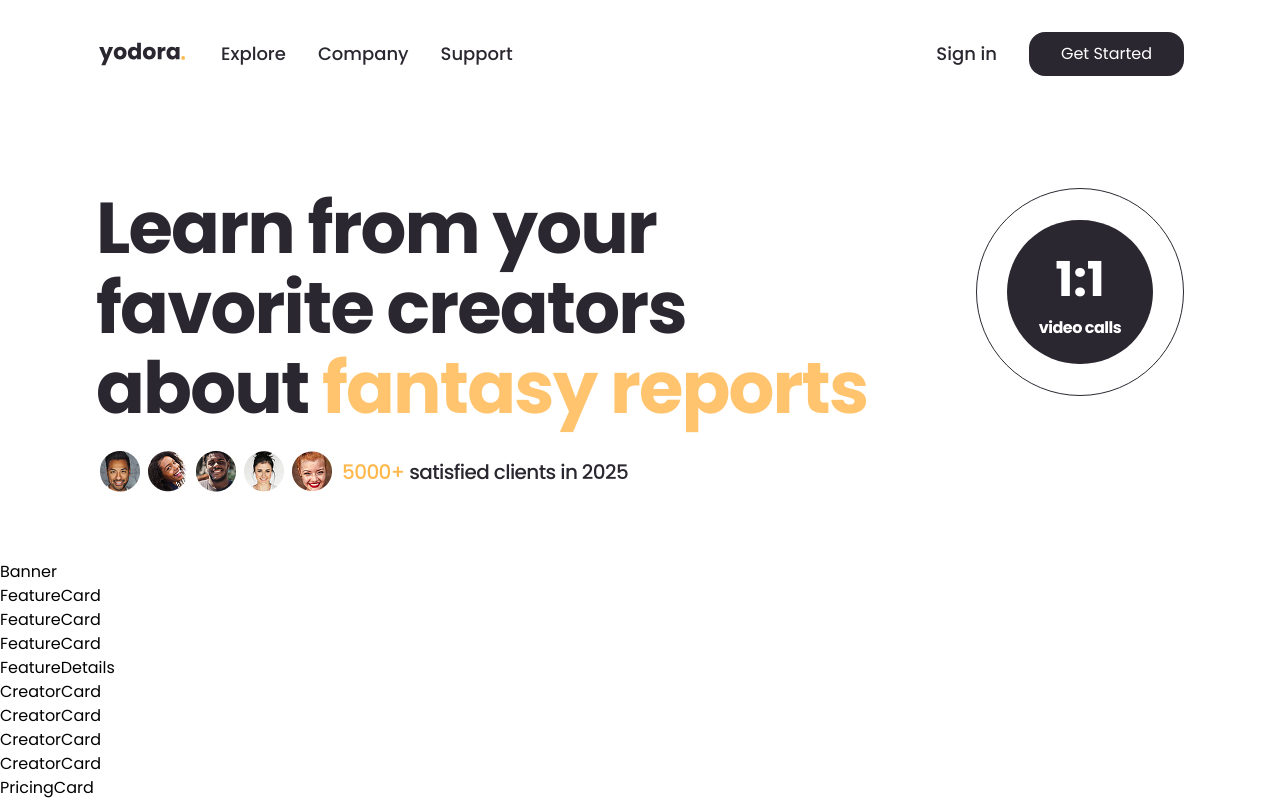
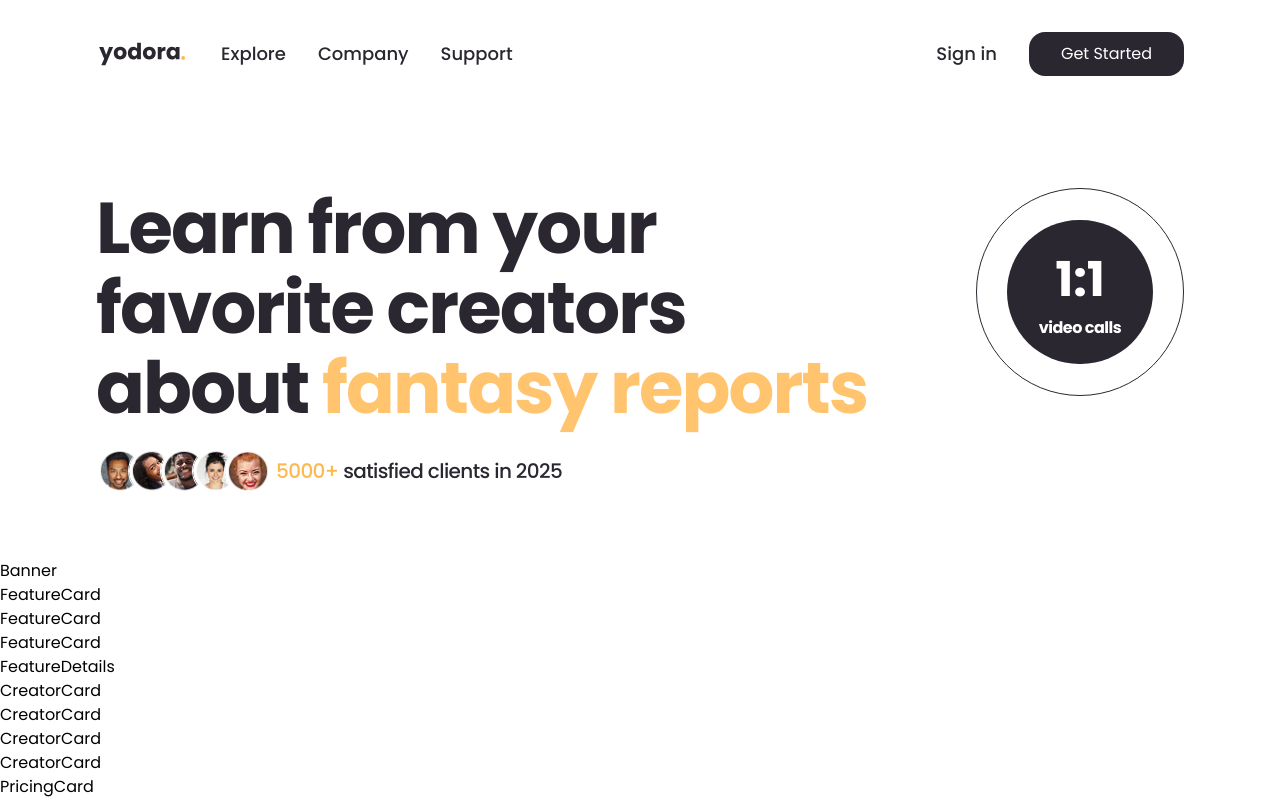
Before and after one commit to rakibuljs/yodora, a Next.js app: page / in a window 1280 px wide. Shown: the top 800 px of the page. Built offline with nearby package versions, Linux system fonts and the light colour scheme.

Commit message:
fix responsive essue

```diff
--- a/src/components/header/Hero.jsx
+++ b/src/components/header/Hero.jsx
@@ -10,11 +10,15 @@ const Hero = () => {
             Learn from your favorite creators about{" "}
             <span className="text-[#ffb74cd0]">fantasy reports</span>
           </h1>
-          <div className="flex md:items-center md:flex-row flex-col md:gap-x-[6px] md:pt-[19px] pt-[64px]">
+          <div className="flex md:items-center md:flex-row flex-col md:gap-x-[20px] md:pt-[19px] pt-[64px]">
             <ul className="flex  gap-x-0 md:gap-x-[-5px]">
               {heroItems.map((item) => (
-                <li>
-                  <Image src={item.image} alt="" />
+                <li key={item.id} className="-mr-4">
+                  <Image
+                    src={item.image}
+                    alt=""
+                    className="inline-block lg:h-[48px] lg:w-[48px] border border-white object-cover h-[40px] w-[40px] rounded-full outline-none"
+                  />
                 </li>
               ))}
             </ul>
@@ -26,7 +30,7 @@ const Hero = () => {
             </div>
           </div>
         </div>
-        <div className="hidden border border-solid border-primary lg:flex items-center justify-center rounded-full w-52 h-52">
+        <div className="hidden border border-solid border-primary xl:flex items-center justify-center rounded-full xl:w-52 xl:h-52">
           <div className="bg-primary rounded-[164px] flex text-white justify-center items-center flex-col px-8 py-6">
             <p className="text-[48px] font-bold">1:1</p>
             <button className="text-md font-bold tracking-[-0.5px]">
```
